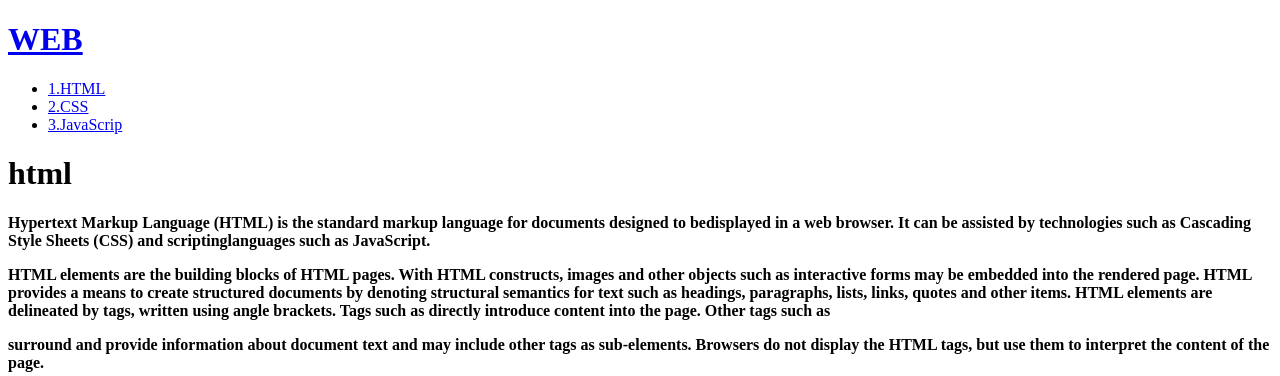
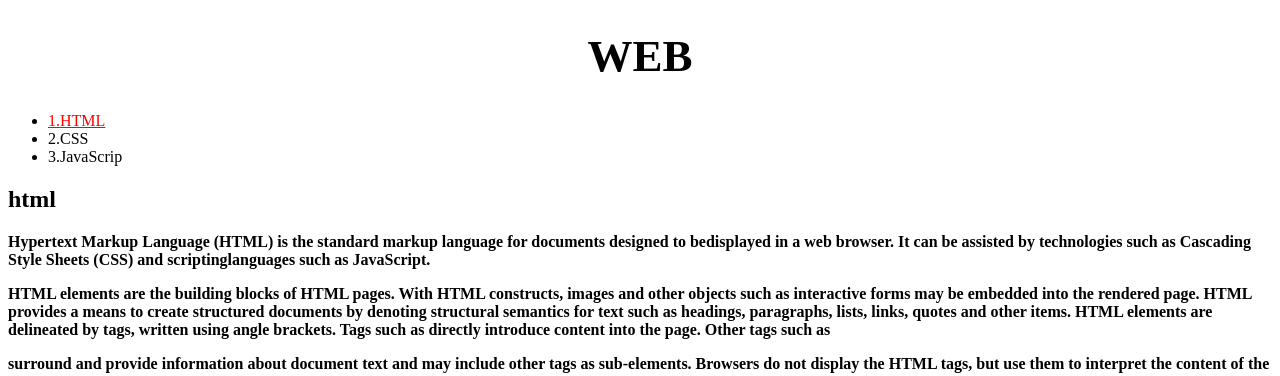
Before and after one commit to osambulgogi/web77, a plain HTML site: page 1.html in a window 1280 px wide. Shown: the top 376 px of the page. Drawn offline with Linux system fonts and the light colour scheme; a script that the page names is missing.

Commit message:
Add files via upload

```diff
--- a/1.html
+++ b/1.html
@@ -3,15 +3,29 @@
 <head>
   <title>enya</title>
   <meta charset="utf-8">
+  <style>
+   a {color:black;
+   text-decoration: none;}
+   h1{font-size:45px;
+   text-align: center;}
+  </style>
 </head>
 <body>
   <h1><a href="index.html">WEB</a></h1>
 <ul>
-   <li><a href="1.html"> 1.HTML</a></li>
+   <li><a href="1.html" style="color:red; text-decoration:underline;">1.HTML</a></li>
    <li><a href="2.html">2.CSS</a></li>
    <li><a href="3.html">3.JavaScrip</a></li>
 </ul>
-<h1>html</h1>
+<!--
+<h1><a href="index.html"><font color="red">WEB</font></a></h1>
+<ul>
+ <li><a href="1.html"><font color="red">1.HTML</font></a></li>
+ <li><a href="2.html"><font color="red">2.CSS</font></a></li>
+ <li><a href="3.html"><font color="red">3.JavaScrip</font></a></li>
+</ul>
+-->
+<h2>html</h2>
 <p><strong>Hypertext Markup Language (HTML)<strong> is the standard markup language for documents designed to bedisplayed in a web browser. It can be assisted by technologies such as Cascading Style Sheets (CSS) and scriptinglanguages such as JavaScript.</p>
 
 
```
Also changed, not shown: 2.html (+8 -2 lines), 3.html (+8 -2 lines), index.html (+7 -1 lines).
